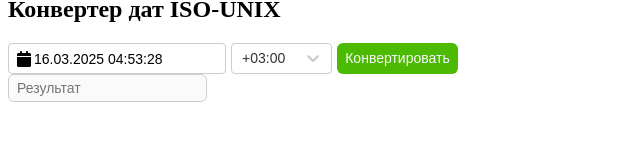
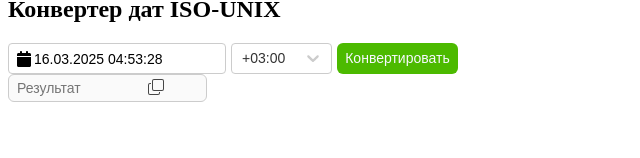
Before and after one commit to thornedll/utilities, a React (Create React App) app: page / in a window 1280 px wide. Shown: the part 142-300 px from the top of the page, without its empty margins (0-640 px from the left). Built offline with nearby package versions, Linux system fonts and the light colour scheme.

Commit message:
implemented convertation from UTC to UNIX, added copy to clipboard from input value

```diff
--- a/src/components/UI/Button.tsx
+++ b/src/components/UI/Button.tsx
@@ -5,16 +5,50 @@ interface ButtonProps {
   text: string;
   onClick: () => void;
   disabled?: boolean;
+  type: string;
 }
 
 export const Button: React.FC<ButtonProps> = ({
   text,
   onClick,
   disabled = false,
+  type,
 }) => {
   return (
-    <button onClick={onClick} disabled={disabled} className={styles.btnPrimary}>
+    <button
+      onClick={onClick}
+      disabled={disabled}
+      className={
+        type === "copy" || type === "success"
+          ? styles.btnIcon
+          : styles.btnPrimary
+      }
+    >
       {text}
+      {type === "primary" ? null : type === "copy" ? (
+        <svg
+          xmlns="http://www.w3.org/2000/svg"
+          width="16"
+          height="16"
+          fill="currentColor"
+          viewBox="0 0 16 16"
+        >
+          <path
+            fillRule="evenodd"
+            d="M4 2a2 2 0 0 1 2-2h8a2 2 0 0 1 2 2v8a2 2 0 0 1-2 2H6a2 2 0 0 1-2-2zm2-1a1 1 0 0 0-1 1v8a1 1 0 0 0 1 1h8a1 1 0 0 0 1-1V2a1 1 0 0 0-1-1zM2 5a1 1 0 0 0-1 1v8a1 1 0 0 0 1 1h8a1 1 0 0 0 1-1v-1h1v1a2 2 0 0 1-2 2H2a2 2 0 0 1-2-2V6a2 2 0 0 1 2-2h1v1z"
+          />
+        </svg>
+      ) : (
+        <svg
+          xmlns="http://www.w3.org/2000/svg"
+          width="16"
+          height="16"
+          fill="#4cba00"
+          viewBox="0 0 16 16"
+        >
+          <path d="M12.736 3.97a.733.733 0 0 1 1.047 0c.286.289.29.756.01 1.05L7.88 12.01a.733.733 0 0 1-1.065.02L3.217 8.384a.757.757 0 0 1 0-1.06.733.733 0 0 1 1.047 0l3.052 3.093 5.4-6.425z" />
+        </svg>
+      )}
     </button>
   );
 };
--- a/src/components/UI/styles.module.scss
+++ b/src/components/UI/styles.module.scss
@@ -27,6 +27,21 @@
   }
 }
 
+.btnIcon {
+  position: absolute;
+  left: 132px;
+  top: 1px;
+  border: none;
+  border-radius: 6px;
+  background-color: transparent;
+  color: rgb(70, 70, 70);
+  padding: 4px 8px;
+  cursor: pointer;
+  &:hover {
+    color: black;
+  }
+}
+
 .textInput {
   height: 18px;
   padding: 4px 8px;
--- a/src/components/pages/DateConverter.tsx
+++ b/src/components/pages/DateConverter.tsx
@@ -13,15 +13,23 @@ export const DateConverter: React.FC = () => {
   const [text, setText] = useState<string>("");
   const [startDate, setStartDate] = useState<Date | null>(new Date());
   const [timezone, setTimezone] = useState<Option>(timezones[3]);
+  const [btnType, setBtnType] = useState<string>("copy");
 
   const handleChange = (text: string) => {
     setText(text);
   };
   const changeDate = (startDate: Date | null) => {
     setStartDate(startDate);
+    console.log(startDate);
   };
   const changeTimezone = (timezone: Option) => {
     setTimezone(timezone);
+  };
+
+  const copy = async () => {
+    await navigator.clipboard.writeText(text);
+    setBtnType("success");
+    setTimeout(() => setBtnType("copy"), 1000);
   };
 
   return (
@@ -40,8 +48,11 @@ export const DateConverter: React.FC = () => {
         <Button
           text="Конвертировать"
           onClick={() =>
-            handleChange(startDate ? getUnixTimeString(startDate, timezone.value) : "")
+            handleChange(
+              startDate ? getUnixTimeString(startDate, timezone.value) : ""
+            )
           }
+          type="primary"
         />
       </div>
       <div className={styles.resultWrapper}>
@@ -51,6 +62,7 @@ export const DateConverter: React.FC = () => {
           disabled
           handleChange={() => handleChange}
         />
+        <Button text="" onClick={copy} type={btnType} />
       </div>
     </>
   );
--- a/src/components/pages/styles.module.scss
+++ b/src/components/pages/styles.module.scss
@@ -2,3 +2,7 @@
   display: flex;
   gap: 5px;
 }
+
+.resultWrapper {
+  position: relative;
+}
--- a/src/constants/index.ts
+++ b/src/constants/index.ts
@@ -1,15 +1,15 @@
 export const timezones = [
-  { label: "+00:00", value: "00" },
-  { label: "+01:00", value: "01" },
-  { label: "+02:00", value: "02" },
-  { label: "+03:00", value: "03" },
-  { label: "+04:00", value: "04" },
-  { label: "+05:00", value: "05" },
-  { label: "+06:00", value: "06" },
-  { label: "+07:00", value: "07" },
-  { label: "+08:00", value: "08" },
-  { label: "+09:00", value: "09" },
-  { label: "+10:00", value: "10" },
-  { label: "+11:00", value: "11" },
-  { label: "+12:00", value: "12" },
+  { label: "+00:00", value: "+00" },
+  { label: "+01:00", value: "+01" },
+  { label: "+02:00", value: "+02" },
+  { label: "+03:00", value: "+03" },
+  { label: "+04:00", value: "+04" },
+  { label: "+05:00", value: "+05" },
+  { label: "+06:00", value: "+06" },
+  { label: "+07:00", value: "+07" },
+  { label: "+08:00", value: "+08" },
+  { label: "+09:00", value: "+09" },
+  { label: "+10:00", value: "+10" },
+  { label: "+11:00", value: "+11" },
+  { label: "+12:00", value: "+12" },
 ];
--- a/src/utils/index.ts
+++ b/src/utils/index.ts
@@ -1,3 +1,15 @@
 export const getUnixTimeString = (date: Date, timezone: string) => {
-  return Math.round(date.getTime() / 1000).toString();
+  const timezoneInt = Number(timezone);
+  const localTimezoneOffset = new Date().getTimezoneOffset();
+  const negativeLocalTimezoneOffset =
+    localTimezoneOffset >= 0
+      ? -Math.abs(localTimezoneOffset)
+      : Math.abs(localTimezoneOffset);
+
+  return Math.round(
+    (date.getTime() +
+      negativeLocalTimezoneOffset * 60 * 1000 +
+      -timezoneInt * 60 * 60 * 1000) /
+      1000
+  ).toString();
 };
```
